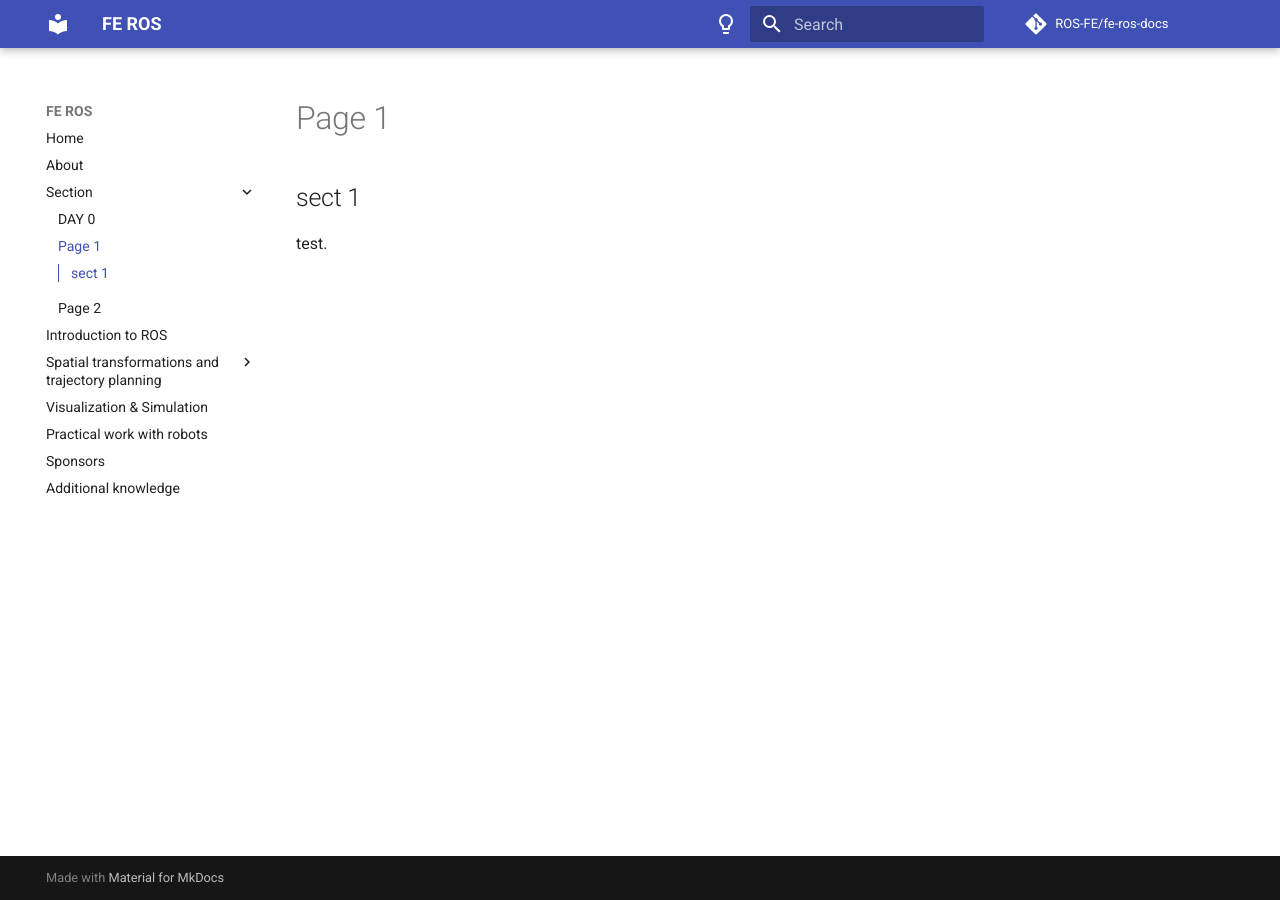
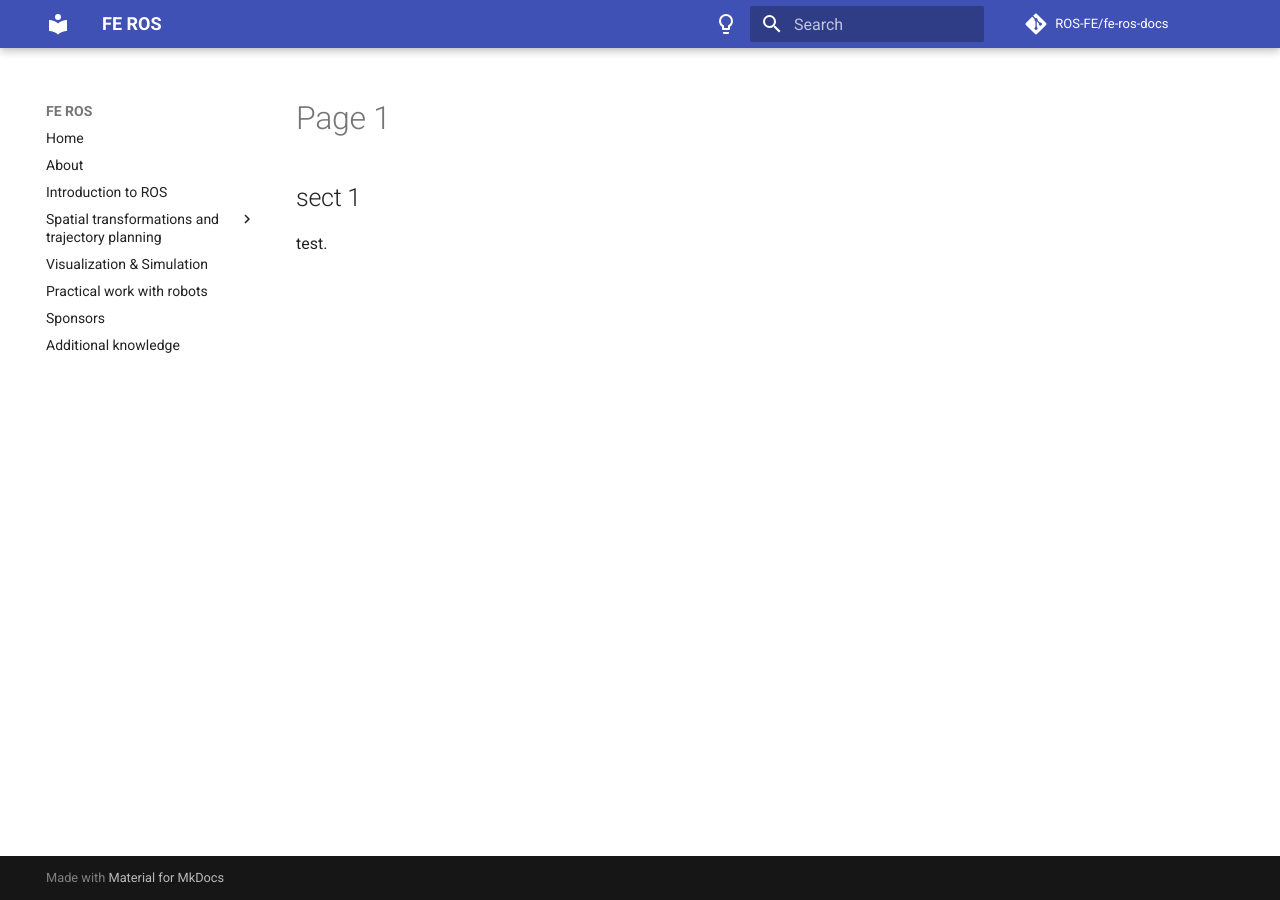
Before and after one commit to ROS-FE/fe-ros-docs, an MkDocs documentation site: the page built from docs/DAY0/page-1.md, in a window 1280 px wide. Built offline with MkDocs 1.6.1 and Material for MkDocs 9.7.7, drawn with Linux system fonts in a browser that asks for light colours; comment, search, counter and statistics services are not loaded.

Commit message:
Removed test section

```diff
--- a/mkdocs.yml
+++ b/mkdocs.yml
@@ -12,10 +12,6 @@ site_name: FE ROS
 nav:
     - Home: 'index.md'
     - About: 'about/index.md'
-    - Section:
-      - 'DAY0/index.md'
-      - Page 1: 'DAY0/page-1.md'
-      - Page 2: 'DAY0/page-2.md'
     - Introduction to ROS: 'introduction/index.md'
     - Spatial transformations and trajectory planning:
       - 'tf_moveit/index.md'
```
